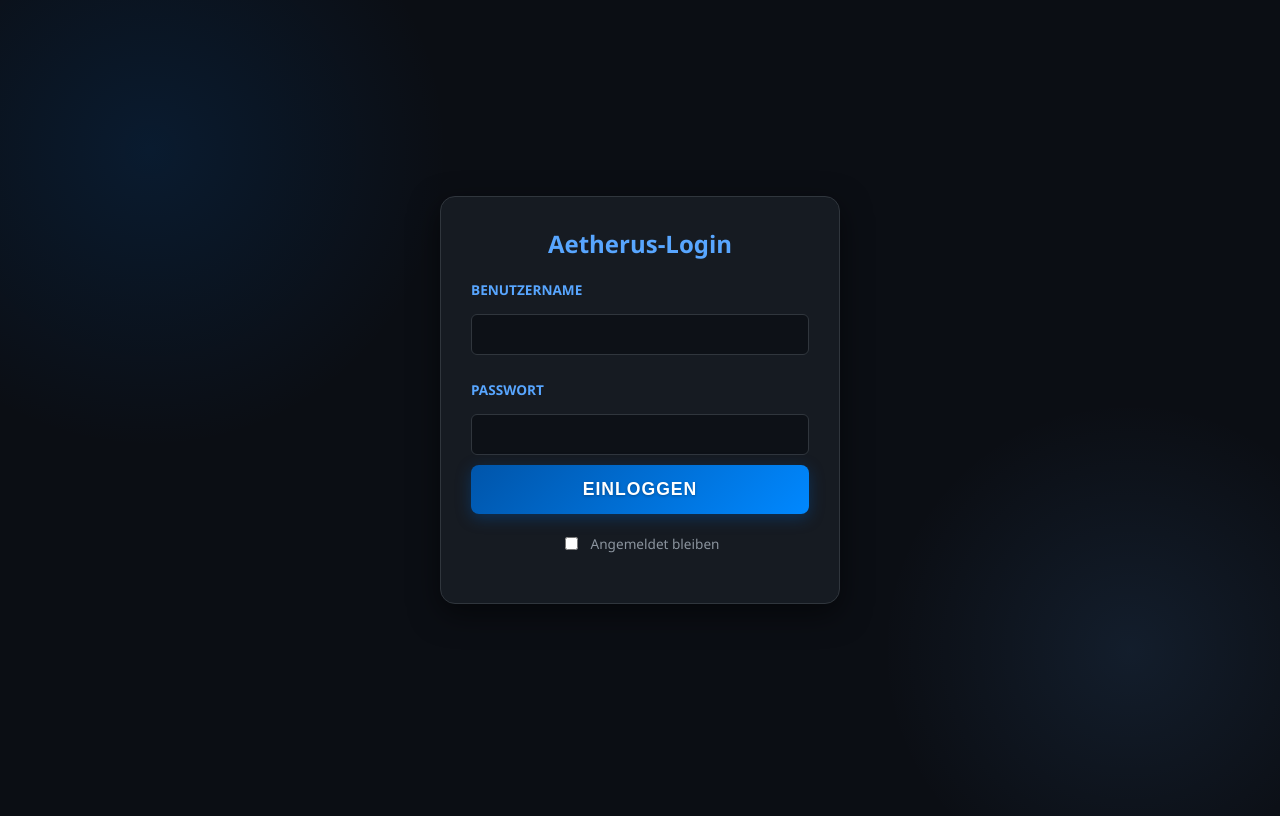
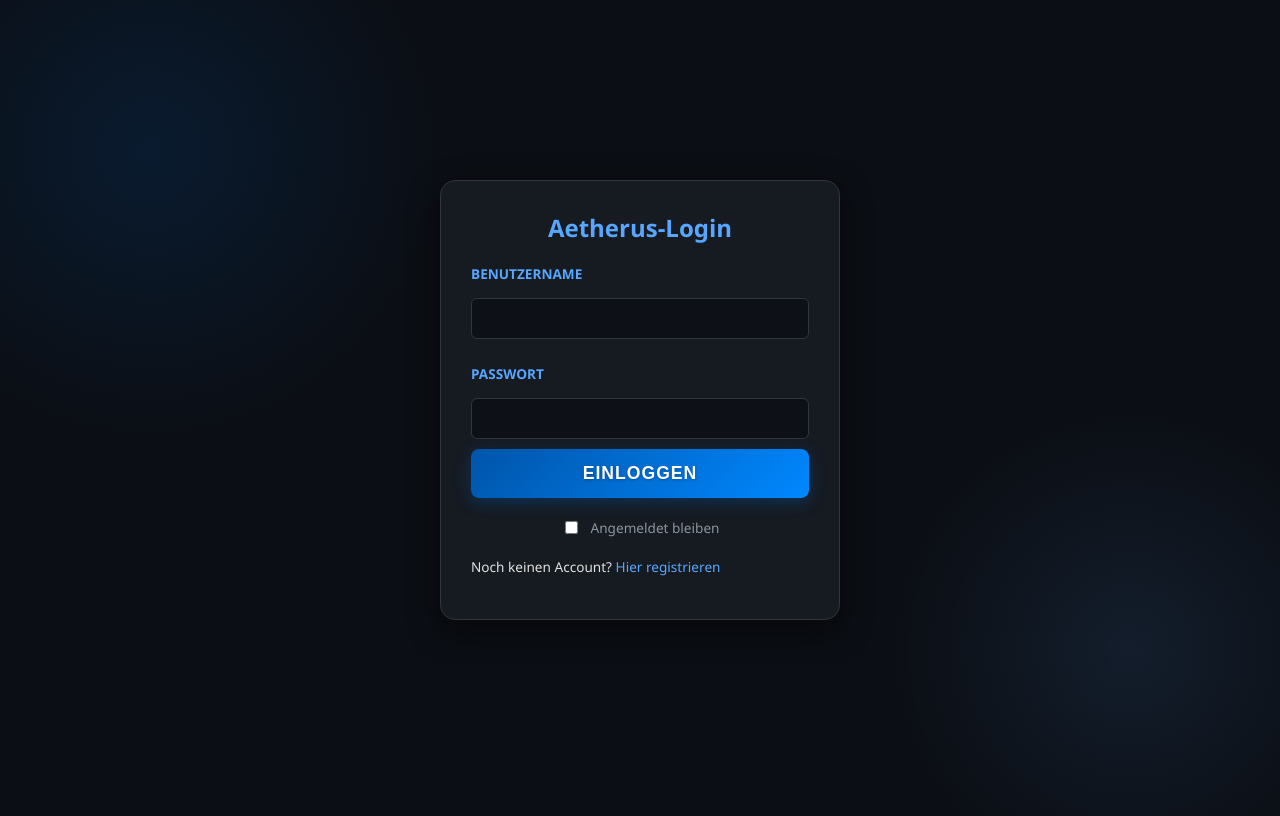
Before and after one commit to Gacki1/aetherus, a Django app: template main/backend/templates/login.html in a window 1280 px wide; the page is wider, and only the part inside the window is pictured. Shown: the top 816 px of that part. Run offline with Django 3.2, Linux system fonts and the light colour scheme; the template is opened without the code that fills it, so the values that code supplies are empty.

Commit message:
Update login.html

```diff
--- a/main/backend/templates/login.html
+++ b/main/backend/templates/login.html
@@ -30,6 +30,12 @@
                 Angemeldet bleiben
             </label>
         </form>
+
+        <p style="margin-top: 20px; font-size: 0.85rem;">
+            Noch keinen Account? <a href="register" style="color: #58a6ff; text-decoration: none;">Hier
+                registrieren</a>
+        </p>
+
     </div>
 </body>
 
```
